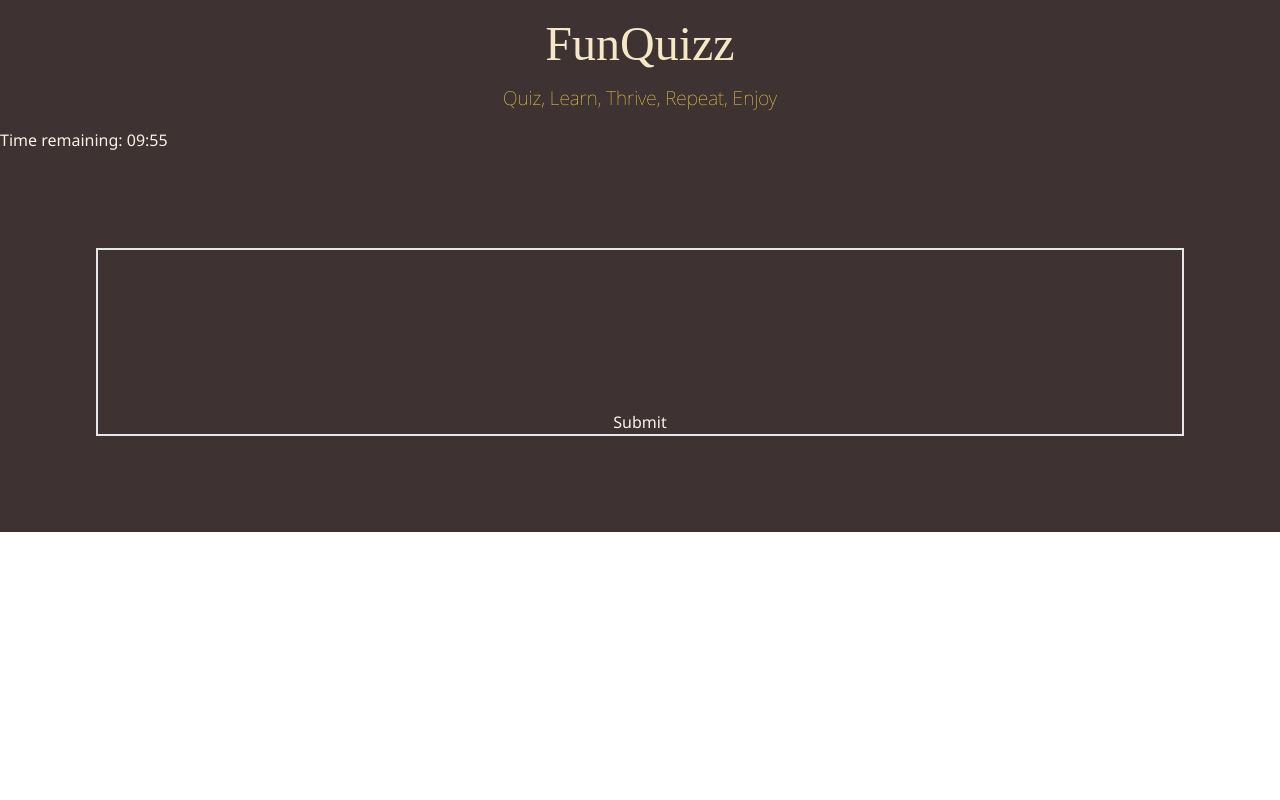
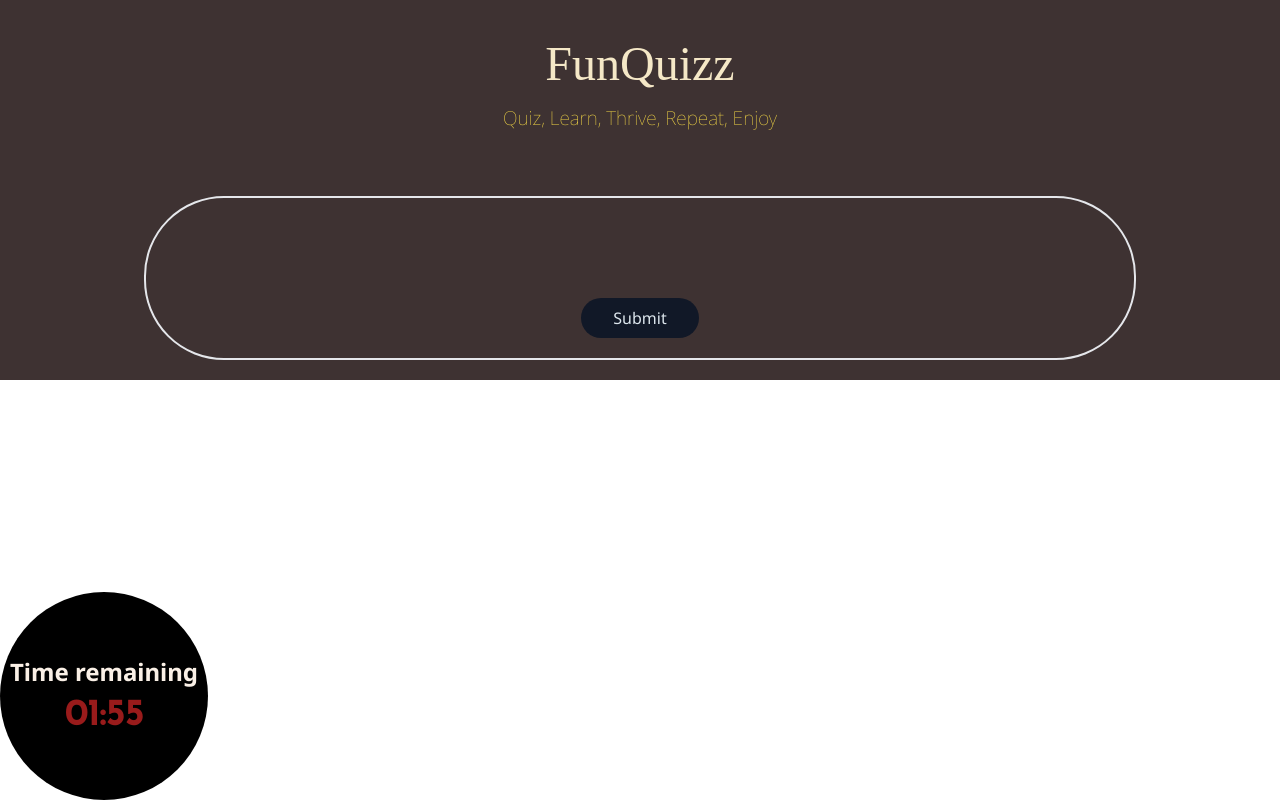
Before and after one commit to dizas9/FunQuizz, a React (Vite) app: page /test in a window 1280 px wide. Built offline with nearby package versions, Linux system fonts and the light colour scheme; a web font is replaced by a local one.

Commit message:
Basic Taiwind

```diff
--- a/src/App.jsx
+++ b/src/App.jsx
@@ -8,9 +8,9 @@ import ResultPage from "./Pages/ResultPage";
 
 export default function App() {
   return (
-    <body className="bg-[#3E3232] w-screen h-fit text-[#FAF0E6] font-Noto">
+    <body className="bg-[#3E3232] w-screen text-[#FAF0E6] font-Noto">
       <div className="flex justify-center flex-col items-center">
-        <div className="bg-[#3E3232] py-5 flex flex-col items-center fixed w-screen top-0">
+        <div className="bg-[#3E3232] py-10 flex flex-col items-center fixed w-screen top-0">
           <p className="font-stalin text-3xl lg:text-5xl text-[#F5E8C7]">
             FunQuizz
           </p>
--- a/src/Pages/QuizTest.jsx
+++ b/src/Pages/QuizTest.jsx
@@ -18,7 +18,7 @@ const QUESTION_KEY = "questionWithShuffledOption";
 export default function QuizTest() {
   // State for timer and questions
   const [timeRemaining, setTimeRemaining] = useState(
-    () => parseInt(localStorage.getItem(STORAGE_KEY)) || 10 * 60
+    () => parseInt(localStorage.getItem(STORAGE_KEY)) || 2 * 60
   );
   const [questionWithShuffledOption, setQuestionWithShuffledOption] = useState(
     () => {
@@ -113,16 +113,24 @@ export default function QuizTest() {
   const secondHalf = questionWithShuffledOption?.slice(5) || [];
 
   return (
-    <div className="mt-24 lg:mt-32 flex flex-col">
-      <div>
-        Time remaining: {String(minutes).padStart(2, "0")}:
-        {String(seconds).padStart(2, "0")}
+    <div className="mt-24 lg:mt-44 flex flex-col">
+      <div className="flex items-center justify-center fixed bottom-0 bg-black p-1 rounded-full lg:w-52 lg:h-52">
+        <p className="text-sm lg:text-2xl font-thin lg:font-semibold lg:flex lg:flex-col gap-2 lg:items-center">
+          Time remaining{" "}
+          <span className="text-red-800 font-josefin text-lg lg:text-4xl font-bold">
+            {String(minutes).padStart(2, "0")}:
+            {String(seconds).padStart(2, "0")}
+          </span>
+        </p>
       </div>
 
       {timeRemaining ? (
-        <form onSubmit={handleSubmit} className="flex flex-col border-2 m-5 lg:m-24">
+        <form
+          onSubmit={handleSubmit}
+          className="flex flex-col border-2 m-5 lg:mx-36 lg:rounded-[5rem] rounded-[2rem] items-center py-2 lg:py-5"
+        >
           <div
-            className="flex flex-col lg:flex-row  h-fit p-10 lg:p-20"
+            className="flex flex-col lg:flex-row  h-fit p-10 lg:px-24"
             style={{ display: "flex" }}
           >
             <div style={{ flex: 1 }} className="flex flex-col gap-4">
@@ -152,14 +160,14 @@ export default function QuizTest() {
                 </div>
               ))}
             </div>
-            <div style={{ flex: 1 }}>
+            <div style={{ flex: 1 }} className="flex flex-col gap-4">
               {secondHalf.map((question, questionIndex) => (
-                <div key={questionIndex}>
-                  <p>
+                <div key={questionIndex} className="flex flex-col gap-2">
+                  <p className="font-josefin text-xl text-yellow-300">
                     {questionIndex + 6} :{question.question}
                   </p>
                   {question.options.map((option, optionIndex) => (
-                    <div key={optionIndex}>
+                    <div key={optionIndex} className="flex w-fit gap-1">
                       <input
                         type="radio"
                         value={option}
@@ -172,6 +180,7 @@ export default function QuizTest() {
                         htmlFor={`question_${
                           questionIndex + 5
                         }_option_${optionIndex}`}
+                        className="font-josefin text-base"
                       >
                         {option}
                       </label>
@@ -181,7 +190,12 @@ export default function QuizTest() {
               ))}
             </div>
           </div>
-          <button type="submit">Submit</button>
+          <button
+            type="submit"
+            className="bg-gray-900 px-8 py-2 w-fit rounded-3xl lg:text-[#DDE6ED]"
+          >
+            Submit
+          </button>
         </form>
       ) : null}
     </div>
--- a/src/Pages/ResultPage.jsx
+++ b/src/Pages/ResultPage.jsx
@@ -13,24 +13,33 @@ import { useLocation, useNavigate } from "react-router-dom";
 
 export default function ResultPage() {
   const location = useLocation();
+  const Navigate = useNavigate();
 
-  const Navigate = useNavigate();
-  function Back() {
+  const { score, fromResult } = location.state || {
+    score: 0,
+    fromResult: false,
+  };
+
+  useEffect(() => {
+    if (!fromResult) {
+      // Redirect to home if the user navigates directly to this page
+      Navigate("/");
+    }
+  }, [fromResult, Navigate]);
+
+  function handleTryAgain() {
     Navigate("/");
   }
 
-  const { score } = location.state || { score: 0 };
-  const fromResult = location.state?.fromResult;
-
-  useEffect(() => {
-    if (fromResult) {
-      Navigate("/result");
-    }
-  }, [fromResult, Navigate]);
   return (
-    <>
-      <p>You score {score} out of 10</p>
-      <button onClick={Back}>Try Again</button>
-    </>
+    <div className="flex flex-col h-screen justify-center items-center gap-2">
+      <p className="text-2xl">You scored {score} out of 10</p>
+      <button
+        onClick={handleTryAgain}
+        className="bg-gray-900 px-8 py-2 w-fit rounded-3xl text-white"
+      >
+        Try Again
+      </button>
+    </div>
   );
 }
--- a/src/Pages/TimeoutPage.jsx
+++ b/src/Pages/TimeoutPage.jsx
@@ -25,9 +25,14 @@ export default function TimeoutPage() {
     }
   }, [fromTimeOut, Navigate]);
   return (
-    <div className="">
-      Ops timeout!!!!!
-      <button onClick={Back} className="font-josefin font-[500]">Try Again</button>
+    <div className="flex flex-col h-screen justify-center items-center gap-2">
+      <p className="text-2xl">Ops timeout!!!!! </p>
+      <button
+        onClick={Back}
+        className="bg-gray-900 px-8 py-2 w-fit rounded-3xl text-white"
+      >
+        Try Again
+      </button>
     </div>
   );
 }
```
